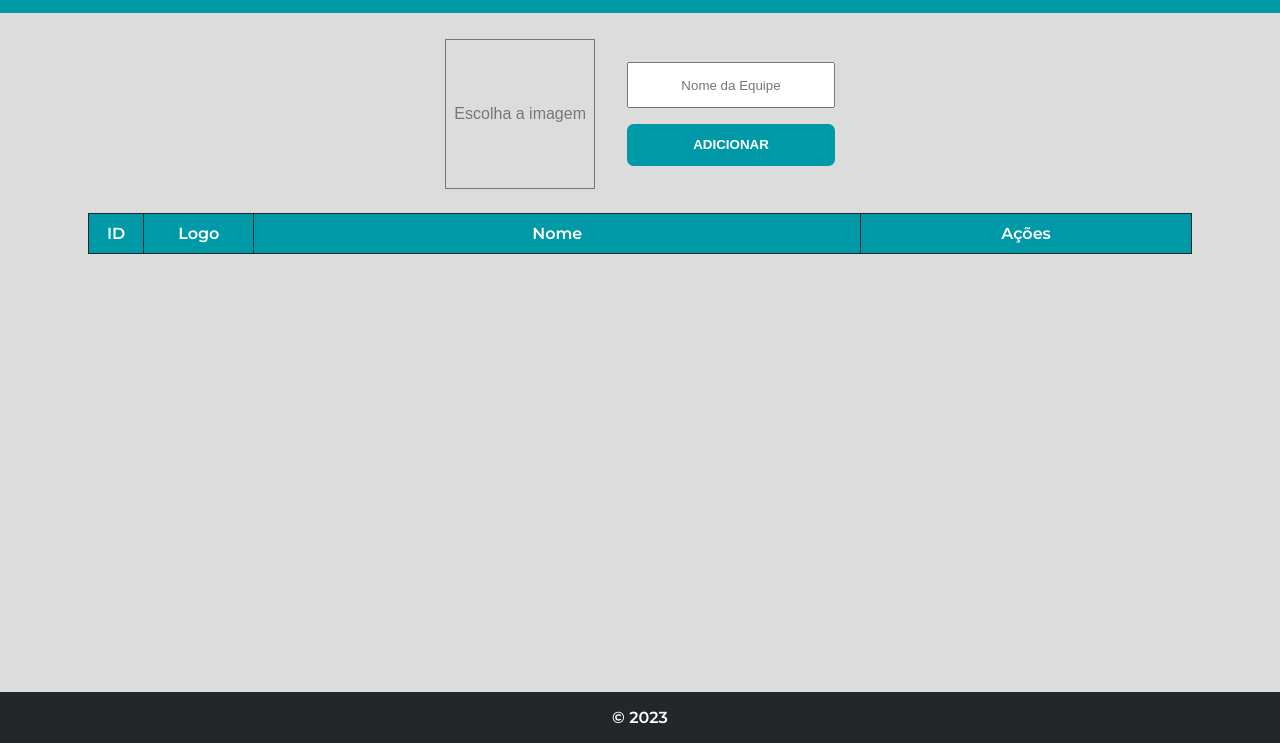
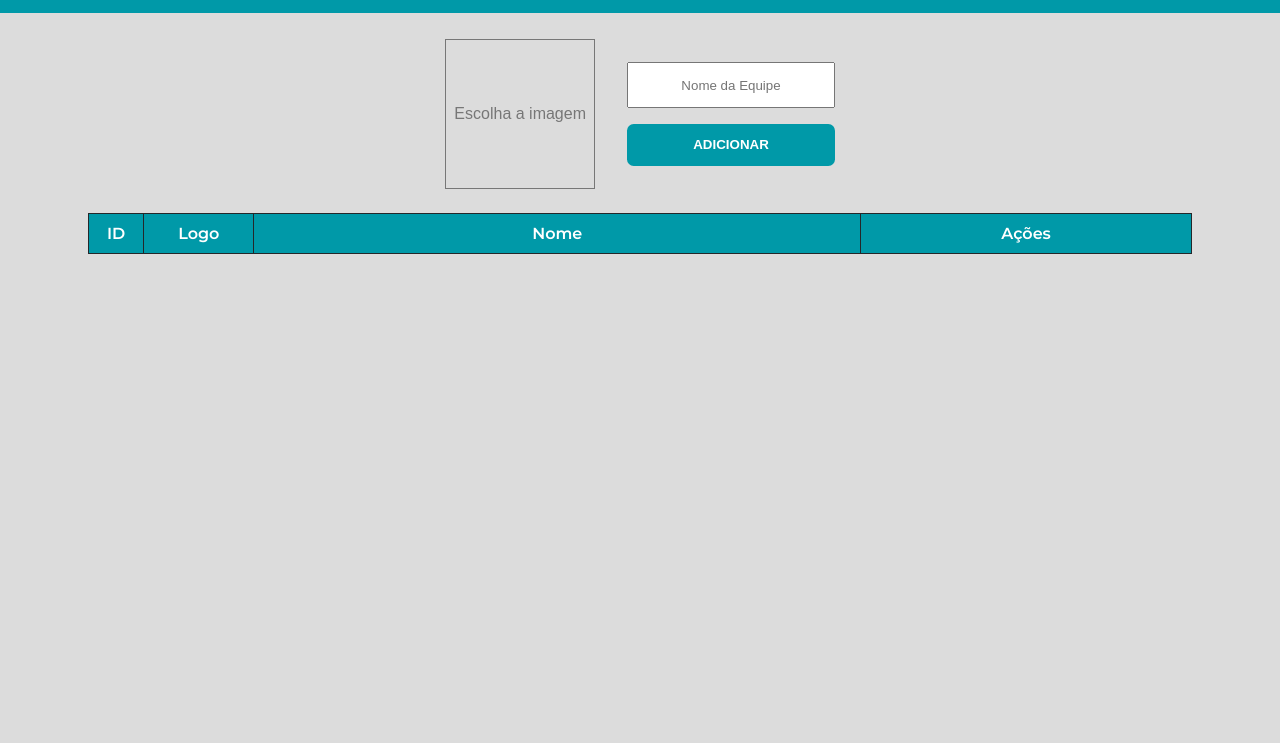
Before and after one commit to fabziano/Projeto-Integrador-2023, a plain HTML site: page cadastro.html in a window 1280 px wide. Shown: the part 57-800 px from the top of the page. Drawn offline with nearby package versions, Linux system fonts and the light colour scheme.

Commit message:
Update cadastro.html

```diff
--- a/cadastro.html
+++ b/cadastro.html
@@ -48,7 +48,6 @@
                 <tbody></tbody>
         </table>
     </main>
-    <footer>&copy; 2023</footer>
     <script src="assets/js/main.js"></script>
     <script src="assets/js/cadastro.js"></script>
 </body>
```
